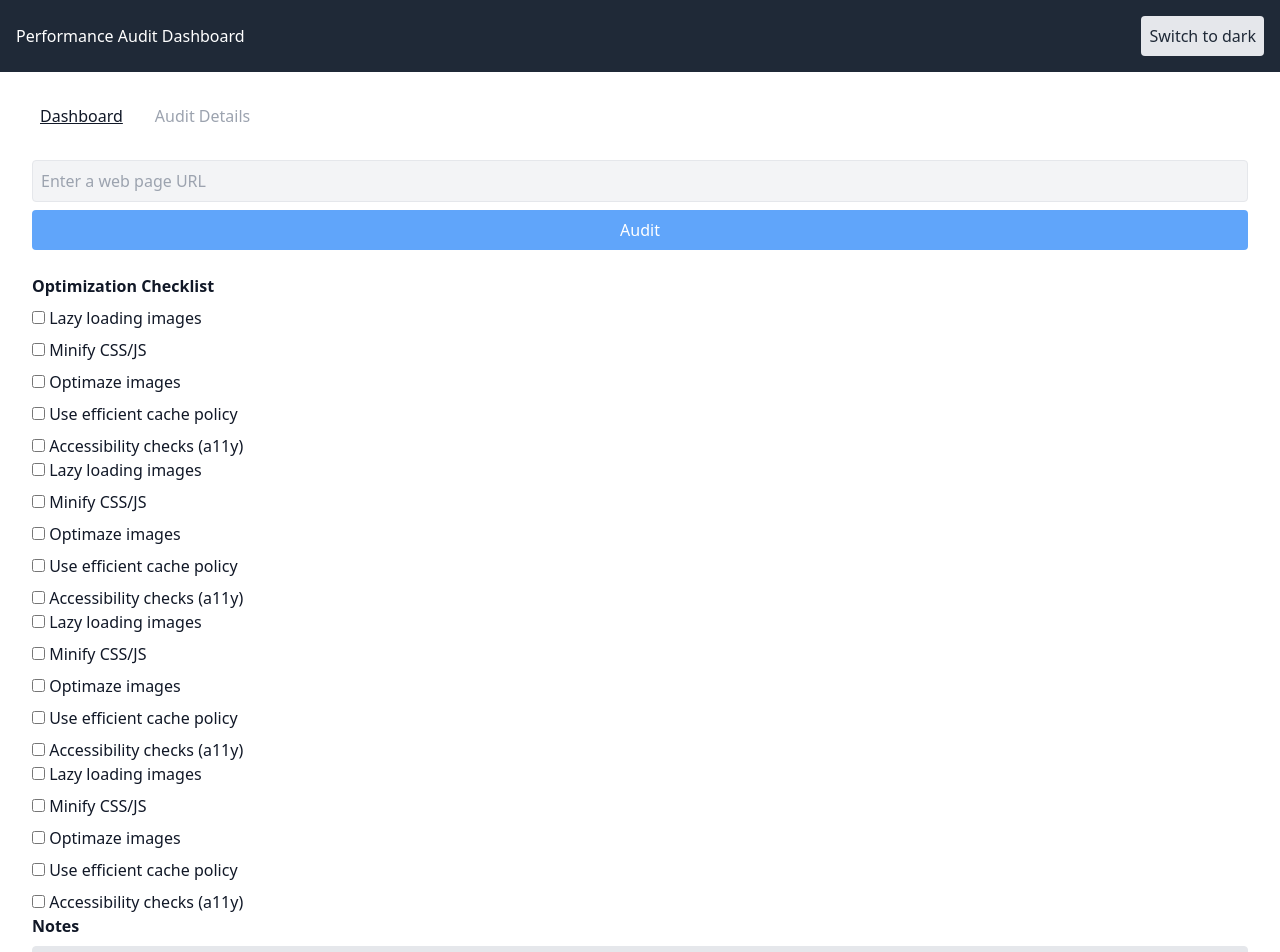
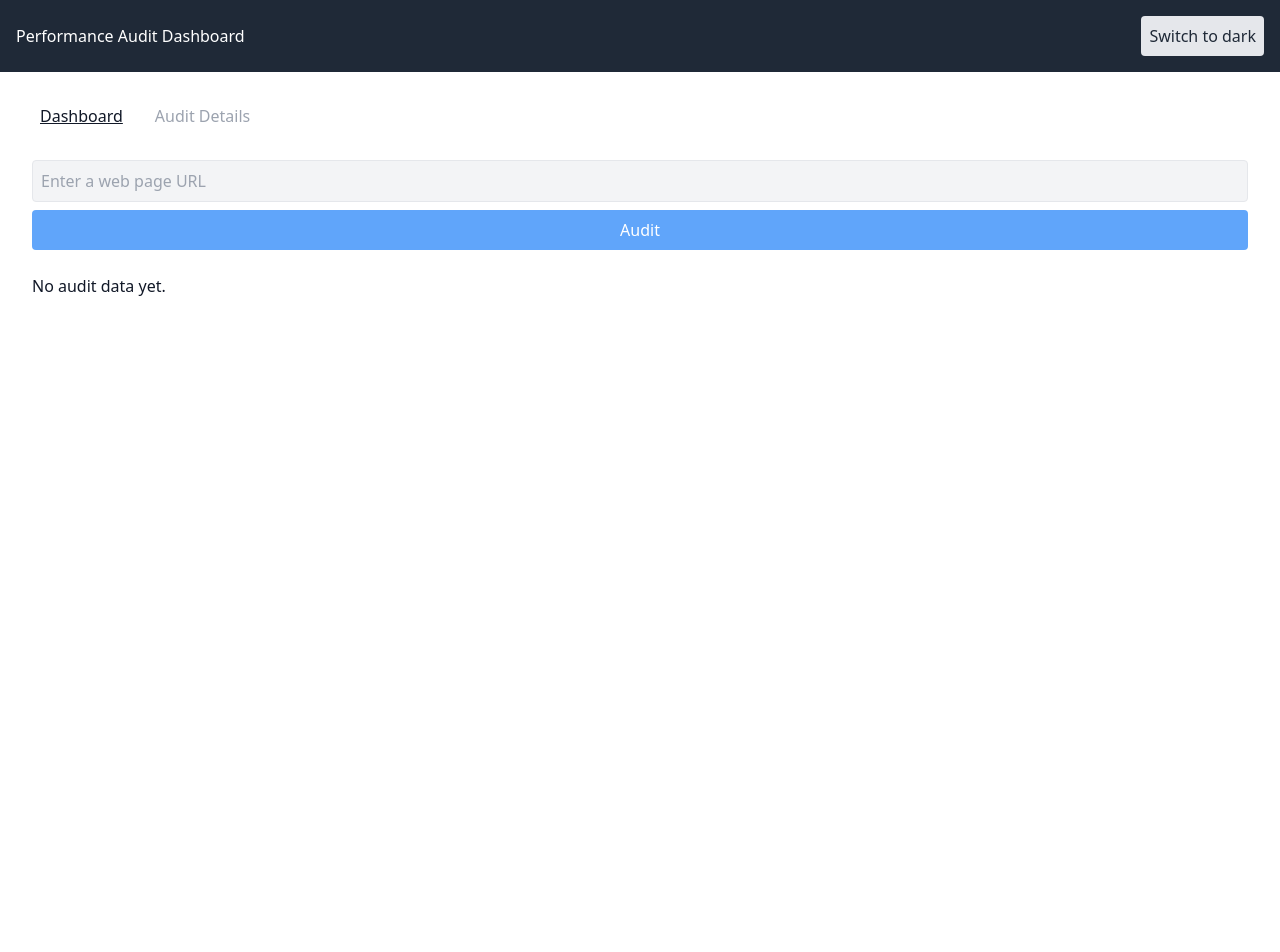
Before and after one commit to marazmlab/performance-dashboard-app, a React (Vite) app: page / in a window 1280 px wide. Shown: the top 952 px of the page. After the commit the page ends 800 px from the top, so only its background shows below. Built offline with nearby package versions, Linux system fonts and the light colour scheme.

Commit message:
feat: added fixed fetching details from API

```diff
--- a/src/components/AuditDetails.jsx
+++ b/src/components/AuditDetails.jsx
@@ -1,41 +1,16 @@
-import React from "react";
-
-const AuditDetails = () => {
+function AuditDetails({ data }) {
+    if (!data) return <p>No audit data yet.</p>
+    const audits = data.lighthouseResult.audits;
     return (
-        <div className="mb-8">
-            <h2 className="font-semibold mb-2">Optimization Checklist</h2>
-            <ul className="space-y-2">
-                <li><input type="checkbox" /> Lazy loading images</li>
-                <li><input type="checkbox" /> Minify CSS/JS</li>
-                <li><input type="checkbox" /> Optimaze images</li>
-                <li><input type="checkbox" /> Use efficient cache policy</li>
-                <li><input type="checkbox" /> Accessibility checks (a11y)</li>
+        <div >
+            <h2 className="text-lg font-bold mb-2">Audit Details</h2>
+            <ul>
+                <li>LCP: {audits['largest-contentful-paint'].displayValue}</li>
+                <li>FCP: {audits['first-contentful-paint'].displayValue}</li>
+                <li>TTI: {audits['interactive'].displayValue}</li>
+                <li>CLS: {audits['cumulative-layout-shift'].displayValue}</li>
+                <li>Score: {data.lighthouseResult.categories.performance.score * 100}</li>
             </ul>
-            <ul className="space-y-2">
-                <li><input type="checkbox" /> Lazy loading images</li>
-                <li><input type="checkbox" /> Minify CSS/JS</li>
-                <li><input type="checkbox" /> Optimaze images</li>
-                <li><input type="checkbox" /> Use efficient cache policy</li>
-                <li><input type="checkbox" /> Accessibility checks (a11y)</li>
-            </ul>
-            <ul className="space-y-2">
-                <li><input type="checkbox" /> Lazy loading images</li>
-                <li><input type="checkbox" /> Minify CSS/JS</li>
-                <li><input type="checkbox" /> Optimaze images</li>
-                <li><input type="checkbox" /> Use efficient cache policy</li>
-                <li><input type="checkbox" /> Accessibility checks (a11y)</li>
-            </ul>
-            <ul className="space-y-2">
-                <li><input type="checkbox" /> Lazy loading images</li>
-                <li><input type="checkbox" /> Minify CSS/JS</li>
-                <li><input type="checkbox" /> Optimaze images</li>
-                <li><input type="checkbox" /> Use efficient cache policy</li>
-                <li><input type="checkbox" /> Accessibility checks (a11y)</li>
-            </ul>
-            <div>
-                <h2 className="font-semibold mb-2">Notes</h2>
-                <textarea className="w-full p-2 rounded border bg-gray-200 dark:bg-gray-600 dark:text-white" rows={4} placeholder="Your technical notes..." ></textarea>
-            </div>
         </div>
     );
 }
--- a/src/pages/AuditDetails.jsx
+++ /dev/null
@@ -1,10 +0,0 @@
-function AuditDetails() {
-    return (
-        <div className="p-6">
-            <h1 className="text-2xl font-bold mb-4">Audit Details</h1>
-            <p>Details for selected audit will appear here</p>
-        </div>
-    );
-}
-
-export default AuditDetails;
--- a/src/pages/Dashboard.jsx
+++ b/src/pages/Dashboard.jsx
@@ -8,10 +8,12 @@ import Metricard from "../components/MetriCard"
 function Dashboard() {
     const [metrics, setMetrics] = useState(null);
     const [loading, setLoading] = useState(false);
+    const [auditData, setAuditData] = useState(null);
 
     async function handleAudit(url) {
         setLoading(true);
         setMetrics(null);
+        setAuditData(null);
 
         const apiKey = import.meta.env.VITE_PSI_KEY;
 
@@ -27,8 +29,10 @@ function Dashboard() {
                 cls: data.lighthouseResult.audits['cumulative-layout-shift'].displayValue,
                 score: data.lighthouseResult.categories.performance.score * 100,
             });
+            setAuditData(data);
         } catch (err) {
             setMetrics(null);
+            setAuditData(null);
             alert("Fetch data failde. Check URL adress.")
         }
         setLoading(false);
@@ -51,7 +55,7 @@ function Dashboard() {
                 )}
             </section>
             <section id="audit-details" className="scroll-mt-16">
-                <AuditDetails />
+                <AuditDetails data={auditData} />
             </section>
         </div>
     )
```
